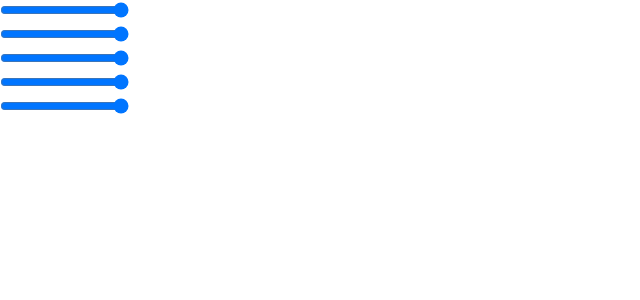
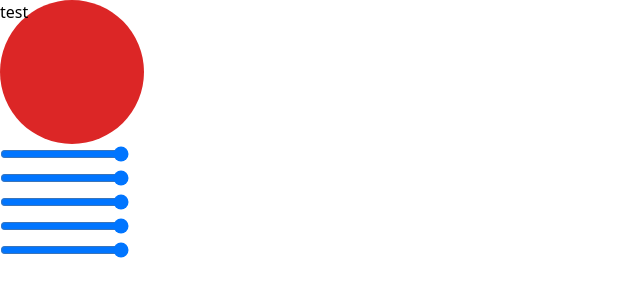
Before and after one commit to joao0605/LittleSteps, a Next.js app: page /formTest in a window 1280 px wide. Shown: the top 300 px of the page, without its empty margins (0-640 px from the left). Built offline with nearby package versions, Linux system fonts and the light colour scheme.

Commit message:
menu button

```diff
--- /dev/null
+++ b/src/components/buttons/bigMenuButton.js
@@ -0,0 +1,12 @@
+export default function BigMenuButton() {
+
+
+    return (
+        <div>
+            <div className="bg-red-600 h-36 w-36 rounded-full">
+                test
+
+            </div>
+        </div>
+    )
+}
--- a/src/pages/cadastro.js
+++ b/src/pages/cadastro.js
@@ -6,7 +6,7 @@ import { useRouter } from 'next/router'
 
 import LoginCard from "@/components/loginCard/loginCard"
 import Input from '@/components/input/input'
-import Button from '@/components/button/button'
+import Button from '@/components/buttons/button'
 
 export default function Cadastro() {
     const [formData, setFormData] = useState({
--- a/src/pages/formTest.js
+++ b/src/pages/formTest.js
@@ -1,3 +1,4 @@
+import BigMenuButton from "@/components/buttons/bigMenuButton";
 import Form from "@/components/form/form";
 
 export default function formTest() {
@@ -5,6 +6,7 @@ export default function formTest() {
     //aqui vamos verificar se o perfil é do tipo pai ou responsável e enviar a resposta como props, para modificar o formulario
     return (
         <div>
+            <BigMenuButton/>
             <Form/>
         </div>
     )
--- a/src/pages/login.js
+++ b/src/pages/login.js
@@ -8,7 +8,7 @@ import Logo from '../components/logoTitle/logoSecundario'
 import Title from '../components/logoTitle/title'
 import LoginCard from "@/components/loginCard/loginCard"
 import Input from '@/components/input/input'
-import Button from '@/components/button/button'
+import Button from '@/components/buttons/button'
 
 
 export default function LoginPage() {
@@ -68,7 +68,7 @@ export default function LoginPage() {
                         <Input type="text" placeholder="Seu e-mail" value={formData.email} required onChange={(e) => { handleFormEdit(e, 'email') }}></Input>
                         <Input type="password" placeholder="Sua senha" value={formData.password} required onChange={(e) => { handleFormEdit(e, 'password') }}></Input>
                         <Button>Entrar</Button>
-                    b
+
 
                         <Link href={"/cadastro"}>Ainda não possui conta?</Link>
                         {error && <p className={styles.error}>{error}</p>}
```
Also changed, not shown: src/components/buttons/button.js (renamed from src/components/button/button.js), src/components/buttons/button.module.css (renamed from src/components/button/button.module.css).
